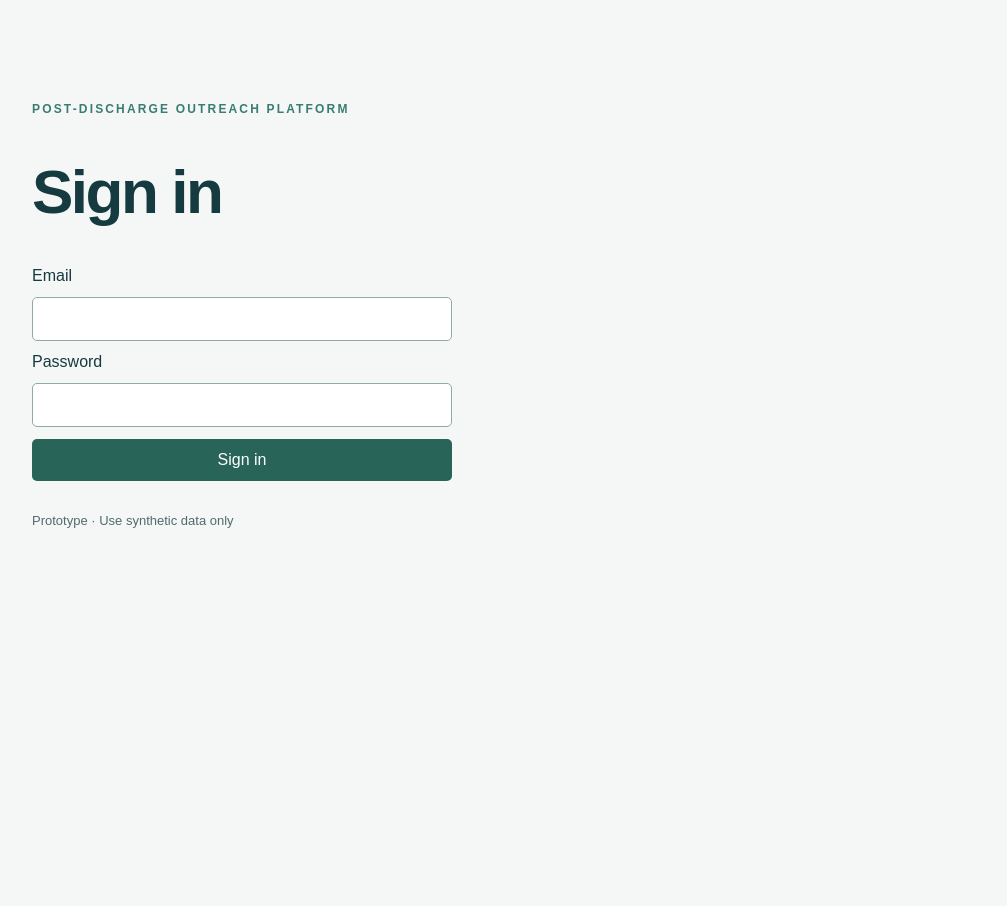
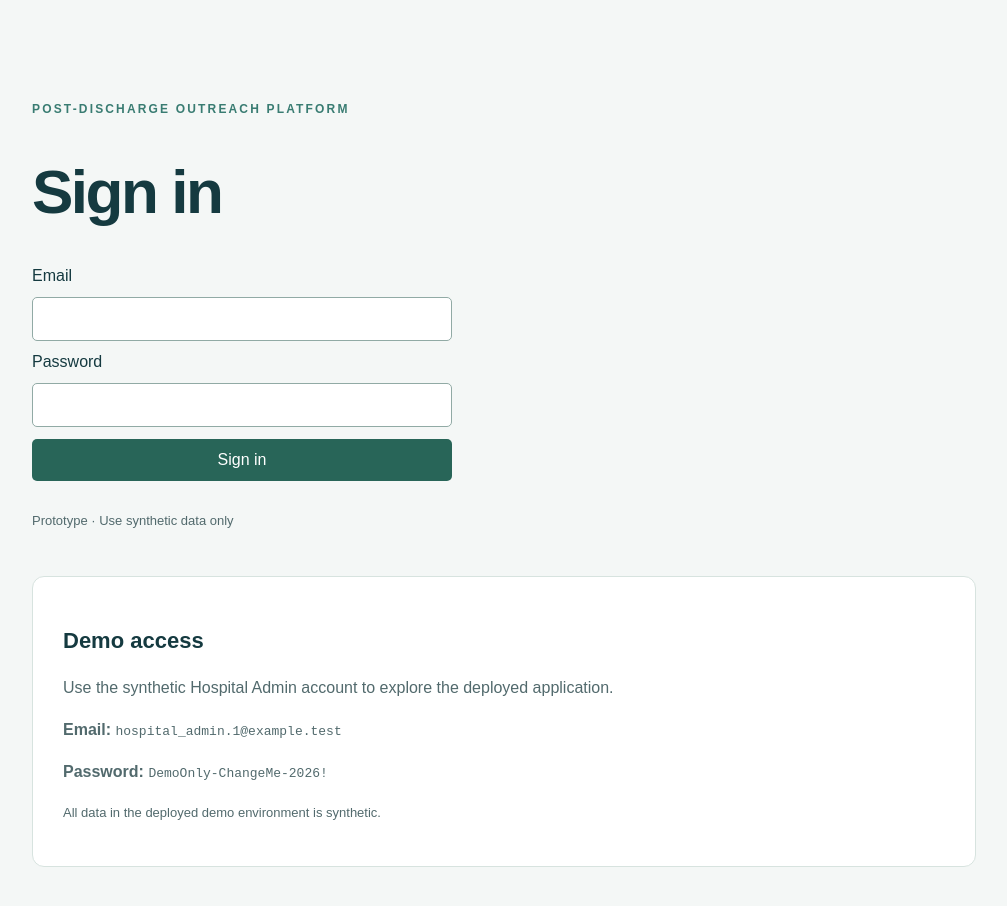
Before and after one commit to lakshmicharan18/post-discharge-outreach-platform, a Next.js app in the folder frontend/: page /login in a window 1280 px wide. Shown: the top 906 px of the page, without its empty margins (136-1143 px from the left). Before the commit the page ends 800 px from the top, so only its background shows below. Built offline with nearby package versions, Linux system fonts and the light colour scheme.

Commit message:
docs: show demo credentials on login page

```diff
--- a/frontend/app/login/page.tsx
+++ b/frontend/app/login/page.tsx
@@ -43,5 +43,27 @@ export default function Login() {
       <button disabled={pending} type="submit">{pending ? "Signing in…" : "Sign in"}</button>
     </form>
     <footer>Prototype · Use synthetic data only</footer>
-  </main>;
+
+      <section>
+        <h2>Demo access</h2>
+        <p>
+          Use the synthetic Hospital Admin account to explore the deployed application.
+        </p>
+
+        <p>
+          <strong>Email:</strong>{" "}
+          <code>hospital_admin.1@example.test</code>
+        </p>
+
+        <p>
+          <strong>Password:</strong>{" "}
+          <code>DemoOnly-ChangeMe-2026!</code>
+        </p>
+
+        <p className="muted">
+          All data in the deployed demo environment is synthetic.
+        </p>
+      </section>
+
+    </main>;
 }
```
